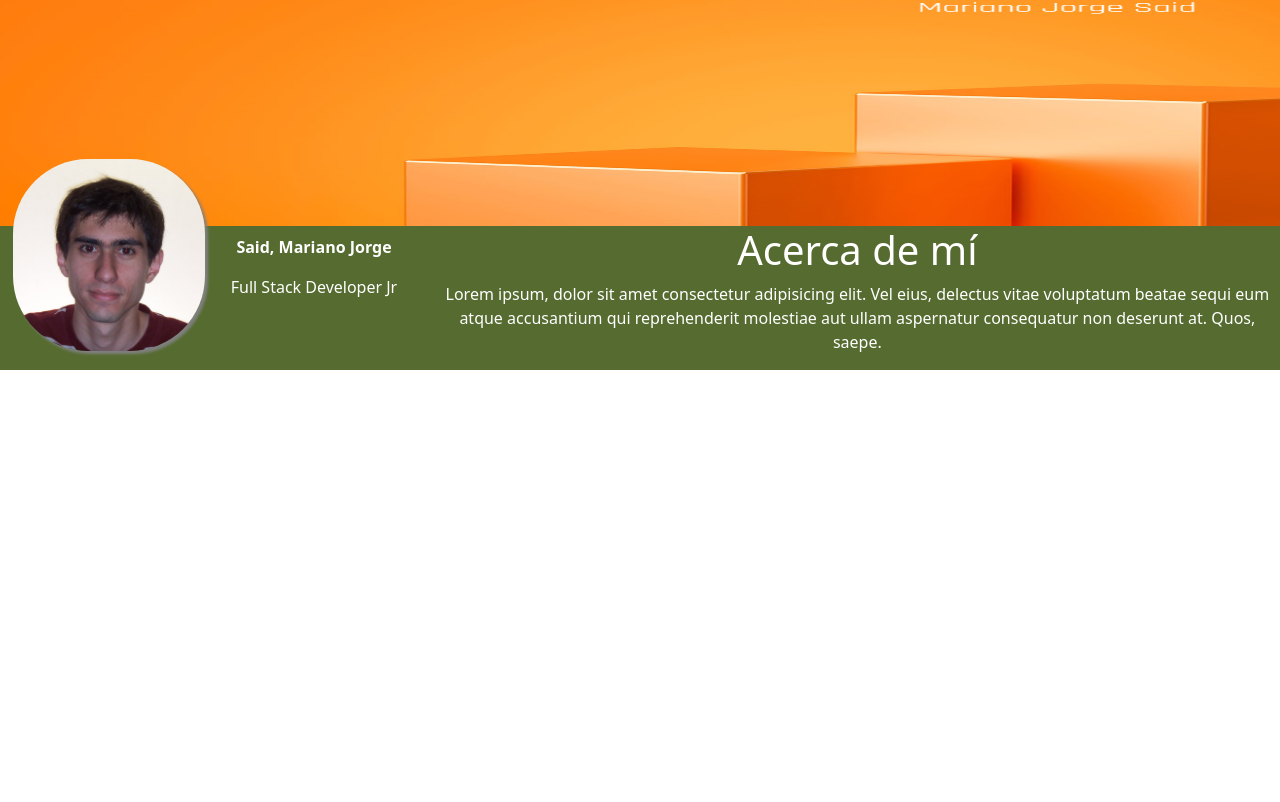
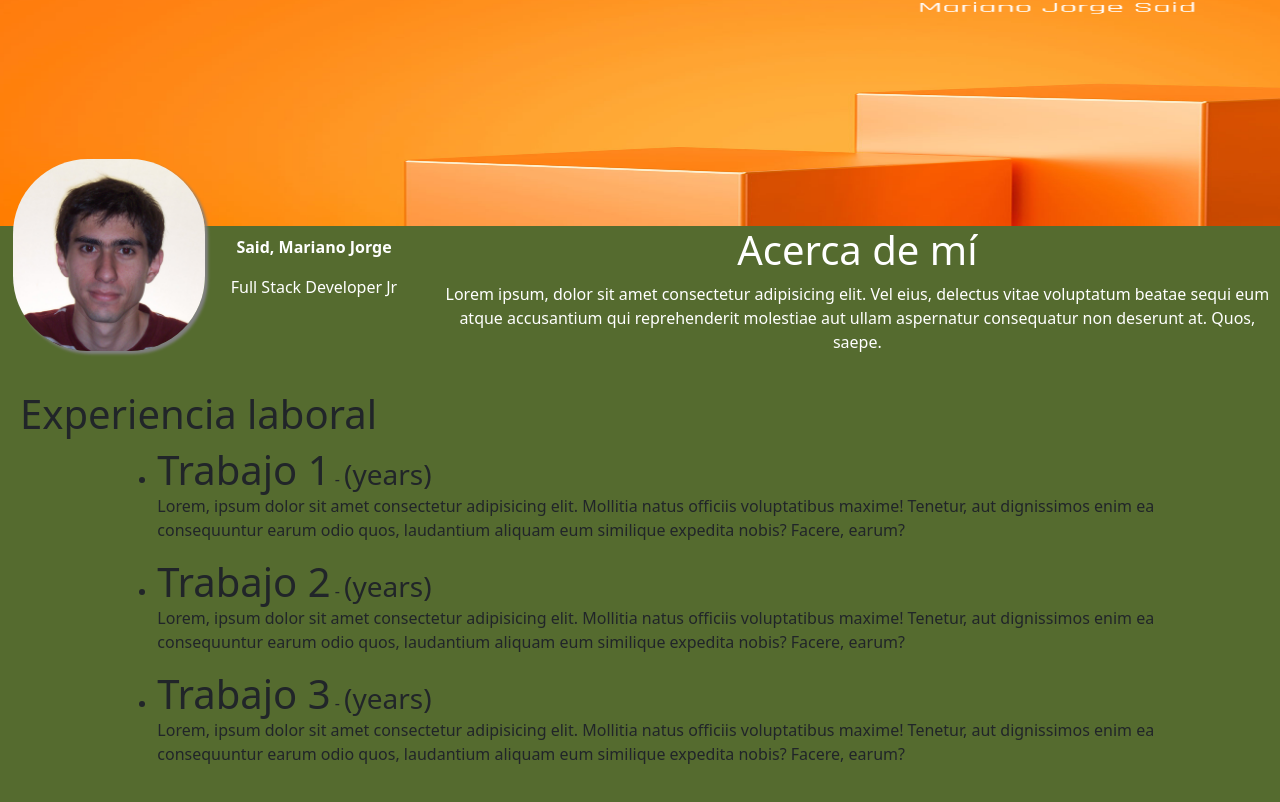
Before and after one commit to MarianoSaid/ProyectoIntegrador_MarianoSaid, an Angular app in the folder ProyectoIntegrador_MarianoSaid/: page / in a window 1280 px wide. Shown: the part 266-1068 px from the top of the page. Before the commit the page ends 800 px from the top, so only its background shows below. Built offline with nearby package versions, Linux system fonts and the light colour scheme.

Commit message:
Creación de Experiencia Laboral

```diff
--- a/ProyectoIntegrador_MarianoSaid/src/app/app.component.html
+++ b/ProyectoIntegrador_MarianoSaid/src/app/app.component.html
@@ -1,2 +1,3 @@
 <app-header> </app-header>
 <app-acerca-de> </app-acerca-de>
+<app-experiencia> </app-experiencia>
--- a/ProyectoIntegrador_MarianoSaid/src/app/app.module.ts
+++ b/ProyectoIntegrador_MarianoSaid/src/app/app.module.ts
@@ -8,6 +8,7 @@
 import { RedesSocialesComponent } from './components/redes-sociales/redes-sociales.component';
 import { BannerComponent } from './components/banner/banner.component';
 import { AcercaDeComponent } from './components/acerca-de/acerca-de.component';
+import { ExperienciaComponent } from './components/experiencia/experiencia.component';
 
 @NgModule({
   declarations: [
@@ -16,7 +17,8 @@
     LogoAPComponent,
     RedesSocialesComponent,
     BannerComponent,
-    AcercaDeComponent
+    AcercaDeComponent,
+    ExperienciaComponent
   ],
   imports: [
     BrowserModule,
--- /dev/null
+++ b/ProyectoIntegrador_MarianoSaid/src/app/components/experiencia/experiencia.component.css
@@ -0,0 +1,10 @@
+.row{
+    padding: 20px;
+}
+div{
+    background-color: darkolivegreen;
+
+}
+h1, h3{
+    display: inline;
+}
--- /dev/null
+++ b/ProyectoIntegrador_MarianoSaid/src/app/components/experiencia/experiencia.component.html
@@ -0,0 +1,26 @@
+<div class="row">
+    <h1>Experiencia laboral</h1>
+    <div class="col-lg-1"></div>
+    <div class="col-lg-11">
+        <ul>
+            <li>
+                <h1>Trabajo 1</h1> -
+                <h3>(years)</h3>
+            </li>
+                <p>Lorem, ipsum dolor sit amet consectetur adipisicing elit. Mollitia natus officiis voluptatibus maxime! Tenetur, aut dignissimos enim ea consequuntur earum odio quos, laudantium aliquam eum similique expedita nobis? Facere, earum?
+                </p>
+            <li>
+                <h1>Trabajo 2</h1> -
+                <h3>(years)</h3
+            ></li>
+                <p>Lorem, ipsum dolor sit amet consectetur adipisicing elit. Mollitia natus officiis voluptatibus maxime! Tenetur, aut dignissimos enim ea consequuntur earum odio quos, laudantium aliquam eum similique expedita nobis? Facere, earum?
+                </p>
+            <li>
+                <h1>Trabajo 3</h1> -
+                <h3>(years)</h3>
+            </li>
+                <p>Lorem, ipsum dolor sit amet consectetur adipisicing elit. Mollitia natus officiis voluptatibus maxime! Tenetur, aut dignissimos enim ea consequuntur earum odio quos, laudantium aliquam eum similique expedita nobis? Facere, earum?
+                </p>
+        </ul>
+    </div>
+</div>
--- /dev/null
+++ b/ProyectoIntegrador_MarianoSaid/src/app/components/experiencia/experiencia.component.ts
@@ -0,0 +1,15 @@
+import { Component, OnInit } from '@angular/core';
+
+@Component({
+  selector: 'app-experiencia',
+  templateUrl: './experiencia.component.html',
+  styleUrls: ['./experiencia.component.css']
+})
+export class ExperienciaComponent implements OnInit {
+
+  constructor() { }
+
+  ngOnInit(): void {
+  }
+
+}
```
Also changed, not shown: 1 other file (tests, documents, lock files or other folders).
